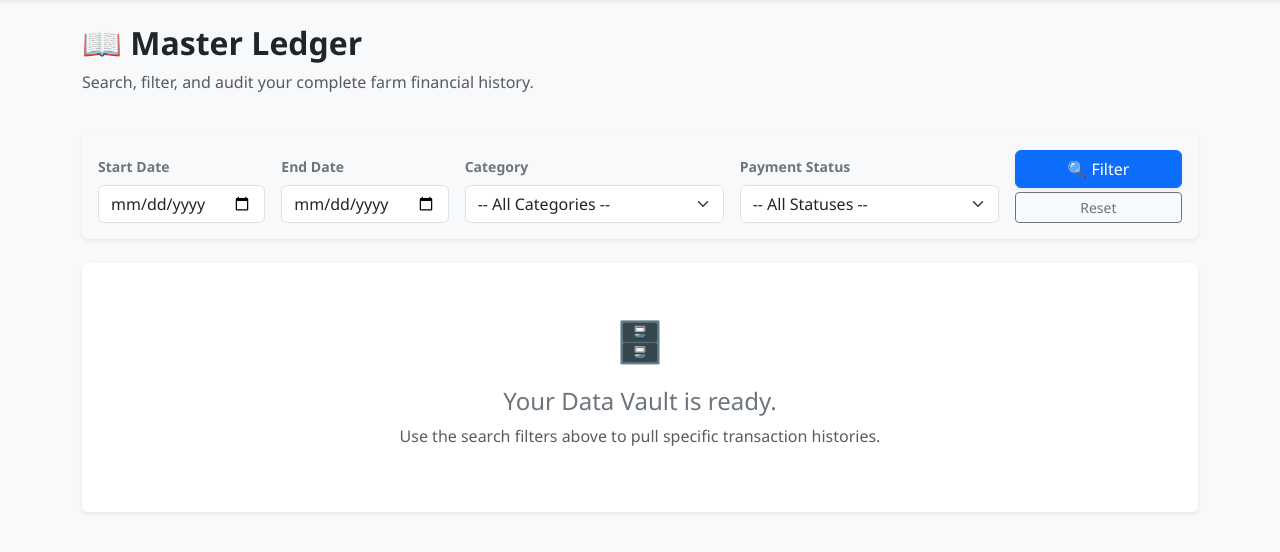
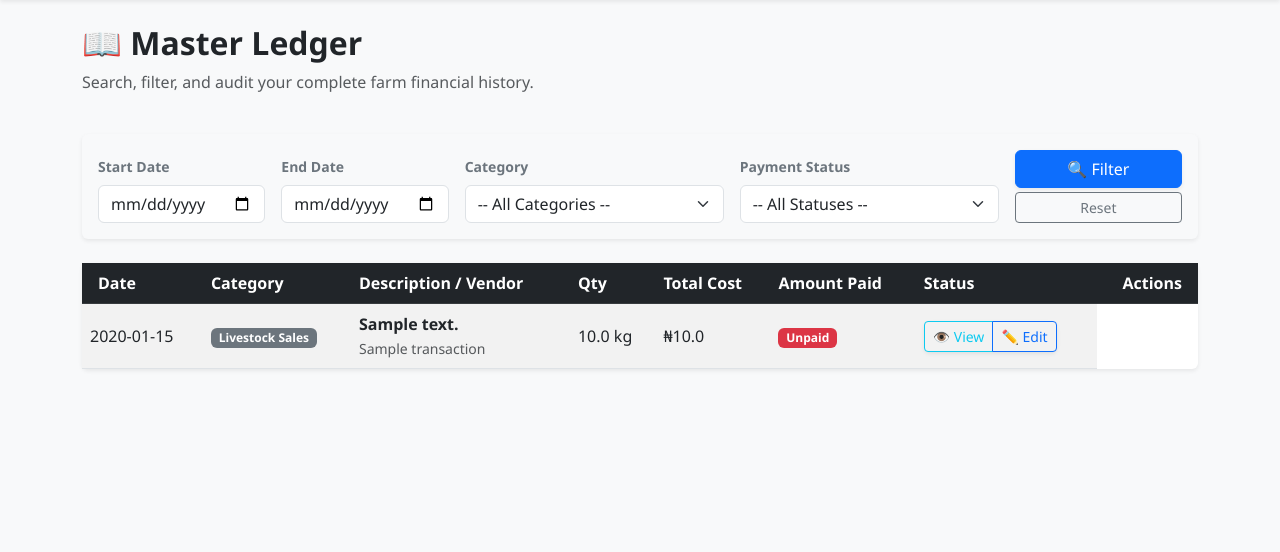
Before and after one commit to profadept/pig_farm_project, a FastAPI app: page /ledger in a window 1280 px wide. Shown: the part 56-608 px from the top of the page. Run offline with FastAPI, Linux system fonts and the light colour scheme; tables that the repository leaves empty hold one stand-in row (values such as "Sample post").

Commit message:
fix: resolve ledger search bugs and upgrade smart filter memory
- Fix Jinja2 logic trap blocking valid search results from rendering
- Update ledger search form dropdowns to use strict SQLAlchemy Enum keys
- Restore 'View' button and enhance action buttons with emojis and tooltips
- Upgrade JavaScript sessionStorage engine to prevent saving empty search queries

```diff
--- a/src/main.py
+++ b/src/main.py
@@ -2,7 +2,7 @@ from fastapi import FastAPI, Request, Depends, Form, HTTPException
 from fastapi.responses import HTMLResponse, RedirectResponse
 from fastapi.templating import Jinja2Templates
 from sqlmodel import Session, select
-from datetime import date
+from datetime import date, datetime
 from typing import Optional
 
 
@@ -146,43 +146,31 @@ def read_ledger(
     """
 
     # Check if the user actually clicked 'Filter' with data
-    user_provided_filters = any([start_date, end_date, category, payment_status])
+    query = select(Transaction)
 
-    if not user_provided_filters:
-        # If no filters, don't even bother asking Postgres. Just return empty.
-        transactions = []
-        has_searched = False
-    else:
-        # If they did search, build the dynamic query
-        has_searched = True
+    if start_date and start_date.strip() != "":
+        # Convert the string to a real PostgreSQL-friendly Date object
+        parsed_start = datetime.strptime(start_date, "%Y-%m-%d").date()
+        query = query.where(Transaction.txn_date >= parsed_start)
 
-        # The base query (grab everything, newest first)
-        statement = select(Transaction).order_by(Transaction.txn_date.desc())
+    # 3. Safely handle the end_date
+    if end_date and end_date.strip() != "":
+        parsed_end = datetime.strptime(end_date, "%Y-%m-%d").date()
+        query = query.where(Transaction.txn_date <= parsed_end)
 
-        # 2. Dynamically stack the filters (The "Mix and Match" Logic)
-        if start_date:
-            statement = statement.where(Transaction.txn_date >= start_date)
+    # 4. Safely handle Category and Status (ignoring empty strings)
+    if category and category.strip() != "":
+        query = query.where(Transaction.category == category)
 
-        if end_date:
-            statement = statement.where(Transaction.txn_date <= end_date)
+    if payment_status and payment_status.strip() != "":
+        query = query.where(Transaction.payment_status == payment_status)
 
-        if category:
-            statement = statement.where(Transaction.category == category)
+    # 5. Execute the final query
+    transactions = session.exec(query.order_by(Transaction.txn_date.desc())).all()
+    print(f"======== DEBUG: Python found {len(transactions)} rows! ========")
 
-        if payment_status:
-            statement = statement.where(Transaction.payment_status == payment_status)
-
-        # 3. Execute the final, customized query
-        transactions = session.exec(statement).all()
-
-        # 4. Hand the exact filtered results to the ledger.html page
     return templates.TemplateResponse(
-        "ledger.html",
-        {
-            "request": request,
-            "transactions": transactions,
-            "has_searched": has_searched,
-        },
+        "ledger.html", {"request": request, "transactions": transactions}
     )
 
 
--- a/templates/ledger.html
+++ b/templates/ledger.html
@@ -26,21 +26,21 @@
                     <select class="form-select" name="category">
                         <option value="">-- All Categories --</option>
                         <optgroup label="Income">
-                            <option value="Livestock Sales" {% if request.query_params.get('category') == 'Livestock Sales' %}selected{% endif %}>Livestock Sales</option>
-                            <option value="Crop/Byproduct Sales" {% if request.query_params.get('category') == 'Crop/Byproduct Sales' %}selected{% endif %}>Crop/Byproduct Sales</option>
-                            <option value="Other Income" {% if request.query_params.get('category') == 'Other Income' %}selected{% endif %}>Other Income</option>
+                            <option value="livestock_sales" {% if request.query_params.get('category') == 'livestock_sales' %}selected{% endif %}>Livestock Sales</option>
+                            <option value="crop_sales" {% if request.query_params.get('category') == 'crop_sales' %}selected{% endif %}>Crop/Byproduct Sales</option>
+                            <option value="other_income" {% if request.query_params.get('category') == 'other_income' %}selected{% endif %}>Other Income</option>
                         </optgroup>
                         <optgroup label="Expense">
-                            <option value="Feed" {% if request.query_params.get('category') == 'Feed' %}selected{% endif %}>Feed</option>
-                            <option value="Medicine & Vaccines" {% if request.query_params.get('category') == 'Medicine & Vaccines' %}selected{% endif %}>Medicine & Vaccines</option>
-                            <option value="Labor" {% if request.query_params.get('category') == 'Labor' %}selected{% endif %}>Labor</option>
-                            <option value="Assets & Equipment" {% if request.query_params.get('category') == 'Assets & Equipment' %}selected{% endif %}>Assets & Equipment</option>
-                            <option value="Livestock Purchases" {% if request.query_params.get('category') == 'Livestock Purchases' %}selected{% endif %}>Livestock Purchases</option>
-                            <option value="Maintenance" {% if request.query_params.get('category') == 'Maintenance' %}selected{% endif %}>Maintenance</option>
-                            <option value="Utilities" {% if request.query_params.get('category') == 'Utilities' %}selected{% endif %}>Utilities</option>
-                            <option value="Consumables" {% if request.query_params.get('category') == 'Consumables' %}selected{% endif %}>Consumables</option>
-                            <option value="Transport & Logistics" {% if request.query_params.get('category') == 'Transport & Logistics' %}selected{% endif %}>Transport & Logistics</option>
-                            <option value="Other Expense" {% if request.query_params.get('category') == 'Other Expense' %}selected{% endif %}>Other Expense</option>
+                            <option value="feed" {% if request.query_params.get('category') == 'feed' %}selected{% endif %}>Feed</option>
+                            <option value="medicine" {% if request.query_params.get('category') == 'medicine' %}selected{% endif %}>Medicine & Vaccines</option>
+                            <option value="labor" {% if request.query_params.get('category') == 'labor' %}selected{% endif %}>Labor</option>
+                            <option value="assets" {% if request.query_params.get('category') == 'assets' %}selected{% endif %}>Assets & Equipment</option>
+                            <option value="livestock_purchases" {% if request.query_params.get('category') == 'livestock_purchases' %}selected{% endif %}>Livestock Purchases</option>
+                            <option value="maintenance" {% if request.query_params.get('category') == 'maintenance' %}selected{% endif %}>Maintenance</option>
+                            <option value="utilities" {% if request.query_params.get('category') == 'utilities' %}selected{% endif %}>Utilities</option>
+                            <option value="consumables" {% if request.query_params.get('category') == 'consumables' %}selected{% endif %}>Consumables</option>
+                            <option value="transport" {% if request.query_params.get('category') == 'transport' %}selected{% endif %}>Transport & Logistics</option>
+                            <option value="other_expense" {% if request.query_params.get('category') == 'other_expense' %}selected{% endif %}>Other Expense</option>
                         </optgroup>
                     </select>
                 </div>
@@ -49,8 +49,8 @@
                     <label class="form-label fw-bold text-secondary small">Payment Status</label>
                     <select class="form-select" name="payment_status">
                         <option value="">-- All Statuses --</option>
-                        <option value="Paid" {% if request.query_params.get('payment_status') == 'Paid' %}selected{% endif %}>Paid</option>
-                        <option value="Partially Paid" {% if request.query_params.get('payment_status') == 'Partially Paid' %}selected{% endif %}>Partially Paid</option>
+                        <option value="Full" {% if request.query_params.get('payment_status') == 'Full' %}selected{% endif %}>Paid in Full</option>
+                        <option value="Part" {% if request.query_params.get('payment_status') == 'Part' %}selected{% endif %}>Partially Paid</option>
                         <option value="Unpaid" {% if request.query_params.get('payment_status') == 'Unpaid' %}selected{% endif %}>Unpaid</option>
                     </select>
                 </div>
@@ -66,14 +66,7 @@
 <div class="card shadow-sm border-0">
     <div class="card-body p-0">
 
-        {% if not has_searched %}
-            <div class="text-center py-5">
-                <div class="fs-1 mb-3">🗄️</div>
-                <h4 class="text-secondary">Your Data Vault is ready.</h4>
-                <p class="text-muted">Use the search filters above to pull specific transaction histories.</p>
-            </div>
-
-        {% elif transactions|length == 0 %}
+        {% if transactions|length == 0 %}
             <div class="text-center py-5">
                 <div class="fs-1 mb-3">👻</div>
                 <h4 class="text-secondary">No matching records found.</h4>
@@ -96,33 +89,49 @@
                         </tr>
                     </thead>
                     <tbody>
-                        {% for txn in transactions %}
+                        {% for transaction in transactions %}
                         <tr>
-                            <td class="ps-3 fw-medium text-nowrap">{{ txn.txn_date }}</td>
+                            <td>{{ transaction.txn_date }}</td>
+
                             <td>
-                                <span class="badge {% if txn.txn_type.value == 'Income' %}bg-success{% else %}bg-danger{% endif %} bg-opacity-10 text-dark border">
-                                    {{ txn.category.value }}
-                                </span>
+                                <span class="badge bg-secondary">{{ transaction.category.value if transaction.category else transaction.category }}</span>
                             </td>
+
                             <td>
-                                <strong>{{ txn.item_description }}</strong><br>
-                                <small class="text-muted">{{ txn.entity_name or 'No entity listed' }}</small>
+                                <strong>{{ transaction.item_description }}</strong><br>
+                                <small class="text-muted">{{ transaction.entity_name }}</small>
                             </td>
-                            <td>{{ txn.qty }} <small class="text-muted">{{ txn.unit_of_measure.value }}</small></td>
-                            <td class="fw-bold">₦{{ "{:,.2f}".format(txn.total_amount) }}</td>
-                            <td class="text-success fw-medium">₦{{ "{:,.2f}".format(txn.amount_paid) }}</td>
+
+                            <td>{{ transaction.qty }} {{ transaction.unit_of_measure.value if transaction.unit_of_measure else transaction.unit_of_measure }}</td>
+
+                            <td>₦{{ transaction.total_amount }}</td>
+
                             <td>
-                                {% if txn.payment_status.value == 'Paid' %}
-                                    <span class="badge bg-success">Paid</span>
-                                {% elif txn.payment_status.value == 'Partially Paid' %}
-                                    <span class="badge bg-warning text-dark">Partial</span>
+                                {% if transaction.payment_status == 'Full' %}
+                                    <span class="badge bg-success">Full</span>
+                                {% elif transaction.payment_status == 'Part' %}
+                                    <span class="badge bg-warning text-dark">Part</span>
                                 {% else %}
                                     <span class="badge bg-danger">Unpaid</span>
                                 {% endif %}
                             </td>
-                            <td class="text-end pe-3 text-nowrap">
-                                <a href="/transaction/{{ txn.id }}" class="btn btn-sm btn-outline-info" title="View Digital Receipt">👁️</a>
-                                <a href="/edit-transaction/{{ txn.id }}" class="btn btn-sm btn-outline-secondary" title="Edit Data">✏️</a>
+
+                            <td>
+                                <div class="btn-group shadow-sm" role="group">
+                                    <a href="/transaction/{{ transaction.id }}" class="btn btn-sm btn-outline-info" title="View Receipt">
+                                        👁️ View
+                                    </a>
+                                    <a href="/edit-transaction/{{ transaction.id }}" class="btn btn-sm btn-outline-primary" title="Edit Record">
+                                        ✏️ Edit
+                                    </a>
+                                </div>
+                            </td>
+
+                        </tr>
+                        {% else %}
+                        <tr>
+                            <td colspan="7" class="text-center py-4">
+                                <h5 class="text-muted">No transactions found matching your search.</h5>
                             </td>
                         </tr>
                         {% endfor %}
@@ -133,19 +142,43 @@
     </div>
 </div>
 <script>
-    // The "Smart Memory" Engine
+    // The "Smart Memory" Engine V2
     const currentSearch = window.location.search;
 
     if (currentSearch) {
-        // If the URL has search filters, save them to temporary memory
-        sessionStorage.setItem('lastLedgerSearch', currentSearch);
+        // 1. Break the URL down to inspect the actual values
+        const params = new URLSearchParams(currentSearch);
+        let hasRealData = false;
+
+        // 2. Loop through every filter to see if the user actually selected something
+        for (let [key, value] of params.entries()) {
+            if (value.trim() !== '') {
+                hasRealData = true;
+                break; // We found real data, stop looking!
+            }
+        }
+
+        // 3. Make the Smart Decision
+        if (hasRealData) {
+            // They actually filtered something. Save it!
+            sessionStorage.setItem('lastLedgerSearch', currentSearch);
+        } else {
+            // They submitted an empty form. Clear the memory!
+            sessionStorage.removeItem('lastLedgerSearch');
+
+            // UI Polish: Magically erase the ugly "?start_date=&..." from the address bar
+            // without reloading the page!
+            window.history.replaceState({}, document.title, "/ledger");
+        }
+
     } else {
-        // If the URL is blank, check if we have a saved search in memory
+        // 4. The URL is completely blank. Check memory for a previous session.
         const savedSearch = sessionStorage.getItem('lastLedgerSearch');
         if (savedSearch) {
-            // Instantly redirect back to the saved filters!
+            // Memory found! Instantly restore their previous filters.
             window.location.replace('/ledger' + savedSearch);
         }
     }
 </script>
+
 {% endblock %}
```
